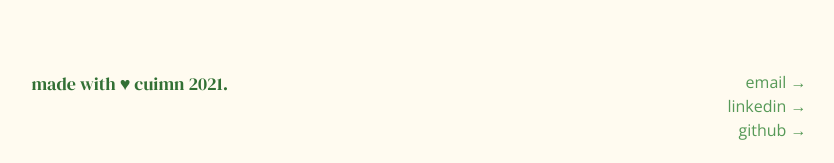
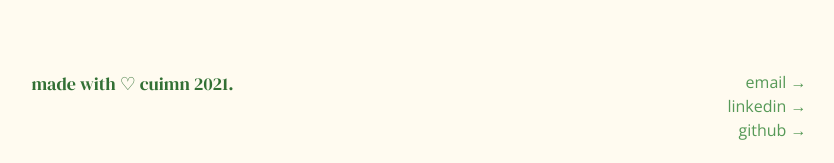
Before and after one commit to cuimeilin/cuimeilin.github.io, a React (Create React App) app: page / in a window 1280 px wide. Shown: the part 1949-2112 px from the top of the page, without its empty margins (221-1055 px from the left). Built offline with nearby package versions, Linux system fonts and the light colour scheme; a web font is replaced by a local one.

Commit message:
update footer

```diff
--- a/src/components/Footer.js
+++ b/src/components/Footer.js
@@ -53,7 +53,7 @@ const Links = styled("div")`
 export default function Footer() {
   return (
     <FooterContent>
-      <Tagline>made with ♥ cuimn 2021.</Tagline>
+      <Tagline>made with ♡ cuimn 2021.</Tagline>
       <Links>
         <a href="mailto:meilincui.99@gmail.com">email →</a>
         <a
```
